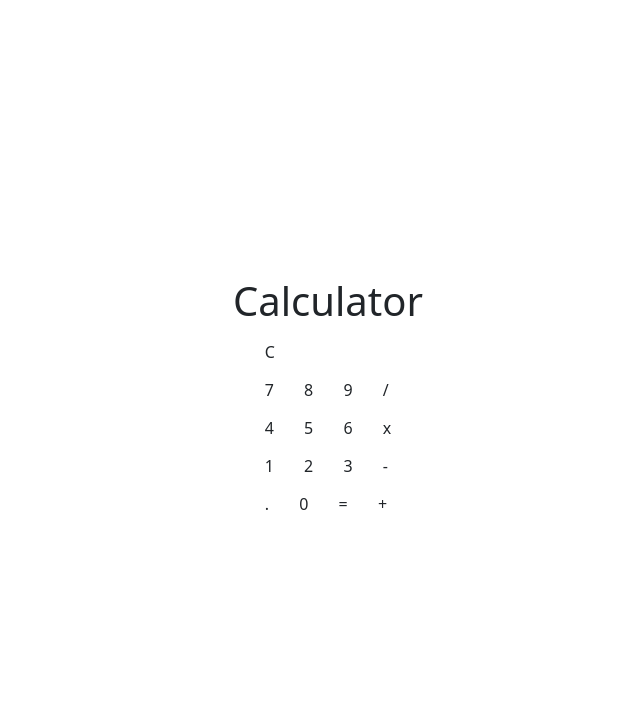
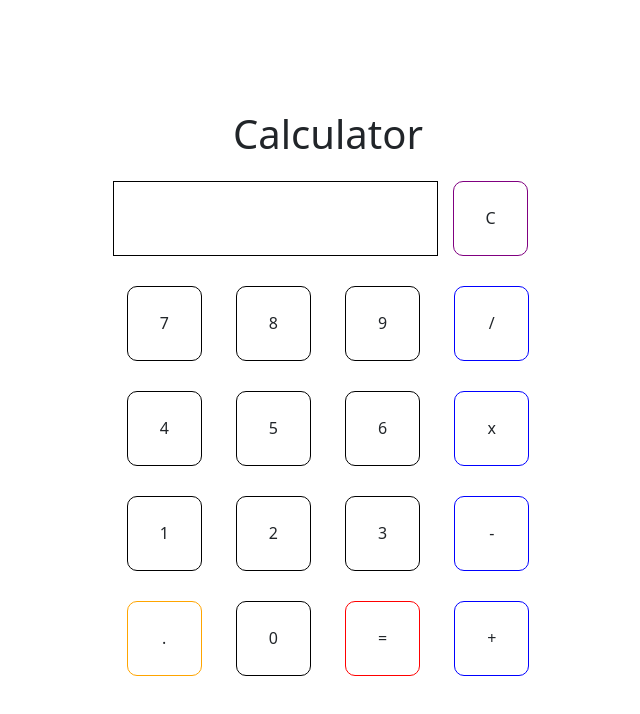
Before and after one commit to Abdulahi2003/calculator, a plain HTML site: page index.html in a window 1280 px wide. Shown: the whole page, without its empty margins (312-952 px from the left). Drawn offline with nearby package versions, Linux system fonts and the light colour scheme.

Commit message:
style the buttons, align them, and give hover effect

```diff
--- a/styles.css
+++ b/styles.css
@@ -7,6 +7,66 @@ body {
     height: 100vh;
 }
 
-.calculator {
+.btn {
+    height: 75px;
+    width: 75px;
+    margin: 15px;
+    font-size: 40px;
+}
+
+.btn.number {
+    border: 1px solid black;
+    border-radius: 10px;
+}
+
+.btn.number:hover {
+    background-color: gray;
+}
+
+.btn.operator {
+    border: 1px solid blue;
+    border-radius: 10px;
+}
+
+.btn.operator:hover {
+    background-color: gray;
+}
+
+.btn.decimal {
+    border: 1px solid orange;
+    border-radius: 10px;
+}
+
+.btn.decimal:hover {
+    background-color: gray;
+}
+
+.btn.equal {
+    border: 1px solid red;
+    border-radius: 10px;
+}
+
+.btn.equal:hover {
+    background-color: gray;
+}
+
+#clear-btn {
+    border: 1px solid purple;
+    border-radius: 10px;
+}
+
+#clear-btn:hover {
+   background-color: gray;
+}
+
+.first-row {
+    display: flex;
+    justify-content: center;
+    align-items: center;
 
 }
+#screen {
+    width: 325px;
+    border: 1px solid black;
+    height: 75px;
+}
```
